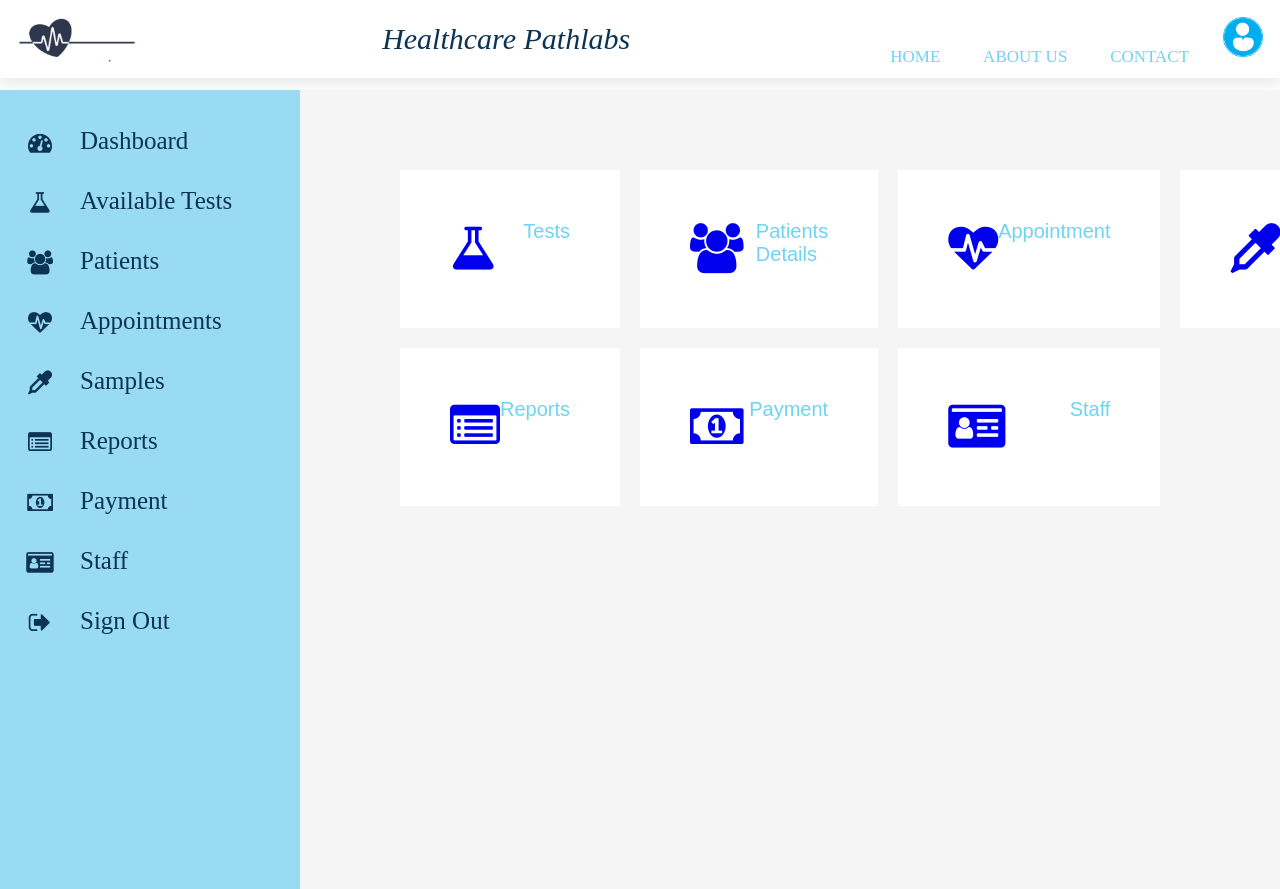
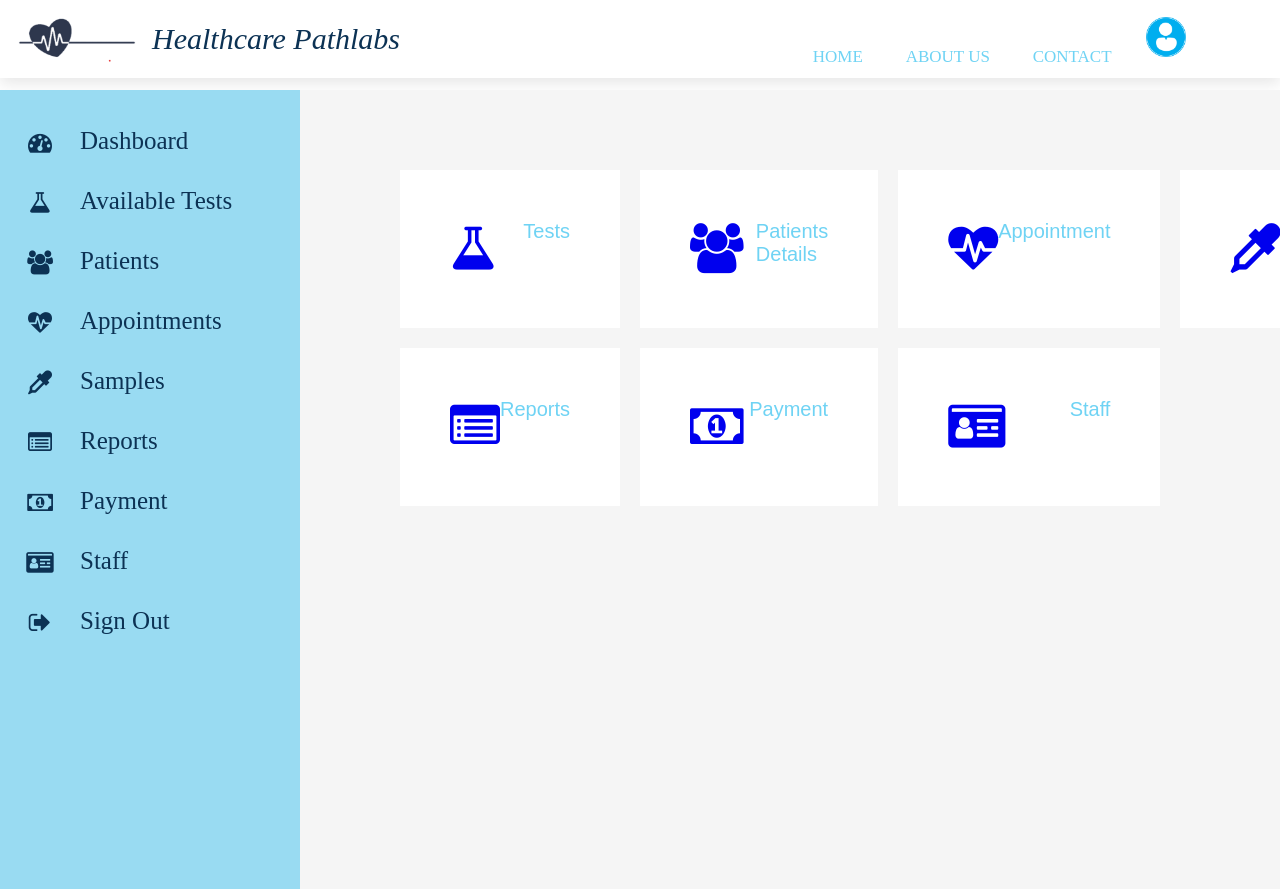
Before and after one commit to saakshi5/ONLINE-LAB-SYSTEM, a PHP site: page /admin.html in a window 1280 px wide; the page is wider, and only the part inside the window is pictured. Shown: the top 889 px of that part. Run offline with PHP 8.4, Linux system fonts and the light colour scheme.

Commit message:
admin.css  file  modified

```diff
--- a/admin.css
+++ b/admin.css
@@ -37,11 +37,15 @@ html{
     /* width:100%; */
     box-shadow: 0 .5rem 1.5rem rgb(0,0,0,.1);
     display: flex;
-    justify-content: space-between;
+    flex-direction: row;
+    /* justify-content: space-between; */
     align-items: center;
     background: #fff;
 }
-
+header .navbar{
+    /* border: 2px solid black; */
+    margin-left:30%;
+}
 header .logo{
     width: 150px;
     height: 70px;
```
